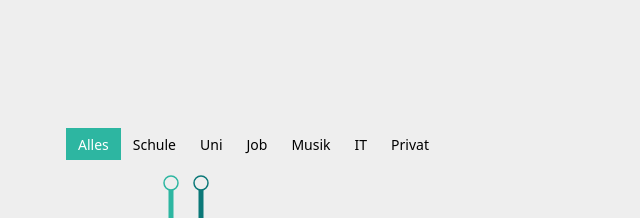
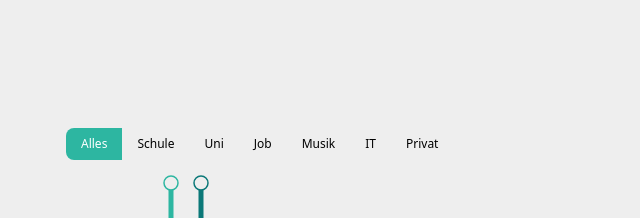
Before and after one commit to gabjuh/webdev-portfolio, a React (Vite) app: page / in a window 1280 px wide. Shown: the part 800-1018 px from the top of the page, without its empty margins (324-964 px from the left). Built offline with nearby package versions, Linux system fonts and the light colour scheme.

Commit message:
changed button styling

```diff
--- a/src/index.css
+++ b/src/index.css
@@ -2,16 +2,28 @@
 @tailwind components;
 @tailwind utilities;
 
-.btn-categories .btn {
-  @apply text-red-700;
+@layer base {
+  html {
+    scroll-behavior: smooth;
+  }
 }
 
-.btn-categories .btn {
-  @apply text-xs py-0
+body {
+  overflow-x: hidden;
 }
 
-.btn-categories .btn:hover {
-  @apply !text-white !bg-[#2db6a1]
+#buttons {
+  /* backdrop-filter: blur(10px); */
+  backdrop-filter: blur(8px);
+  -webkit-backdrop-filter: blur(8px);
+}
+
+.btn-categories .btn-sm {
+  @apply text-xs py-0 border-transparent border-[3px] transition-all duration-150
+}
+
+.btn-categories .btn-sm:hover {
+  @apply border border-[3px] border-[#0b7878]
 }
 
 .btn-categories .btn:not(.btn-active) {
@@ -21,3 +33,10 @@
 .btn-categories .btn-active {
   @apply bg-[#2db6a1] text-white
 }
+.btn-categories button:first-of-type {
+  @apply rounded-l-lg
+}
+
+.btn-categories button:last-of-type {
+  @apply rounded-r-lg
+}
```
